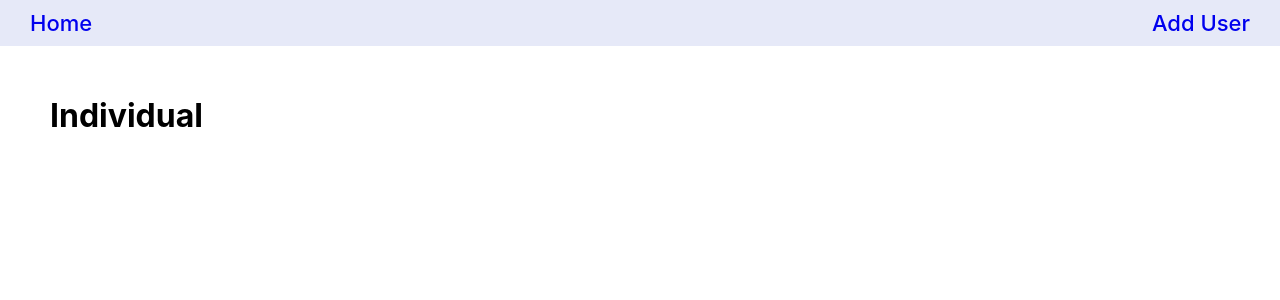
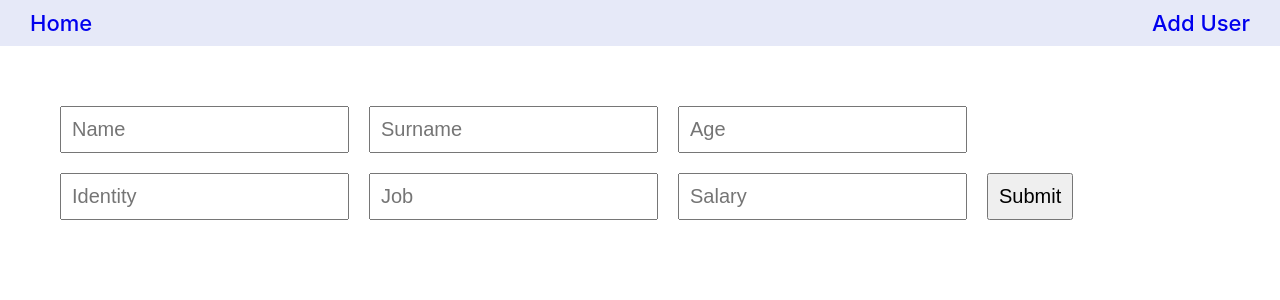
Before and after one commit to 0Kwanele0/mern-stack, a React (Create React App) app: page /create in a window 1280 px wide. Shown: the top 300 px of the page. Built offline with nearby package versions, Linux system fonts and the light colour scheme; no server answers.

Commit message:
made changes to the form

```diff
--- a/src/App.js
+++ b/src/App.js
@@ -12,8 +12,8 @@ function App() {
         <Nav />
         <Switch>
           <Route exact path="/" component={Home} />
+          <Route exact path="/create" component={Create} />
           <Route path="/:id" component={Each} />
-          <Route path="/create" component={Create} />
         </Switch>
       </BrowserRouter>
     </div>
--- a/src/Components/Create.js
+++ b/src/Components/Create.js
@@ -5,10 +5,10 @@ function Create() {
   const [state, setState] = useState({
     name: "",
     surname: "",
-    age: 0,
-    identity: 0,
+    age: "",
+    identity: "",
     job: "",
-    salary: 0,
+    salary: "",
   });
 
   const changingValues = (e) => {
@@ -44,6 +44,7 @@ function Create() {
           onChange={changingValues}
           name="name"
           type="text"
+          placeholder="Name"
         />
         <input
           style={styles}
@@ -51,6 +52,7 @@ function Create() {
           onChange={changingValues}
           name="surname"
           type="text"
+          placeholder="Surname"
         />
         <input
           style={styles}
@@ -58,6 +60,7 @@ function Create() {
           onChange={changingValues}
           name="age"
           type="number"
+          placeholder="Age"
         />
         <input
           style={styles}
@@ -65,6 +68,7 @@ function Create() {
           onChange={changingValues}
           name="identity"
           type="number"
+          placeholder="Identity"
         />
         <input
           style={styles}
@@ -72,6 +76,7 @@ function Create() {
           onChange={changingValues}
           name="job"
           type="text"
+          placeholder="Job"
         />
         <input
           style={styles}
@@ -79,6 +84,7 @@ function Create() {
           onChange={changingValues}
           name="salary"
           type="text"
+          placeholder="Salary"
         />
         <button style={styles} type="submit">
           Submit
--- a/src/Components/Each.js
+++ b/src/Components/Each.js
@@ -18,7 +18,11 @@ function Each() {
       <div className="each">
         <h1>Individual</h1>
         <p>{data.name}</p>
-        <p>{data.friend}</p>
+        <p>{data.surname}</p>
+        <p>{data.age}</p>
+        <p>{data.identity}</p>
+        <p>{data.job}</p>
+        <p>{data.salary}</p>
       </div>
     </div>
   );
```
